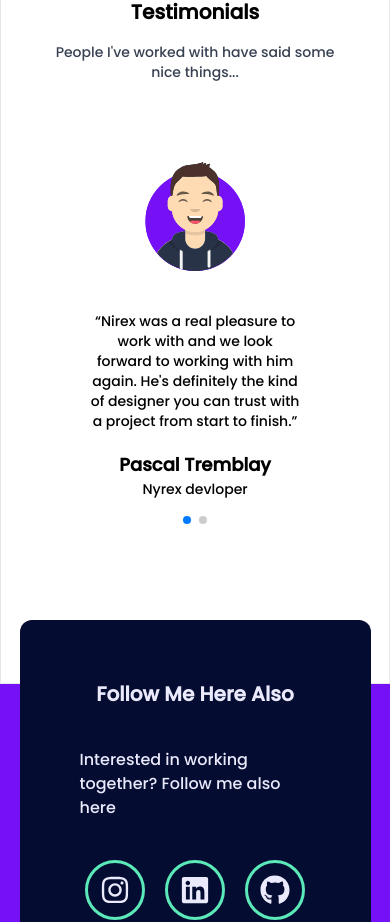
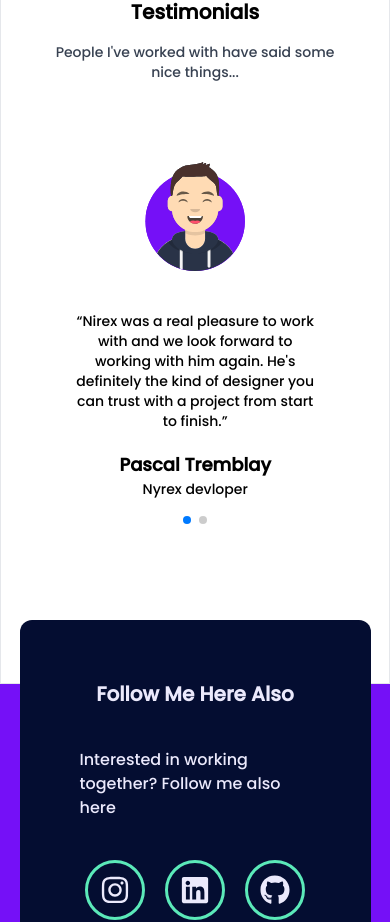
Before and after one commit to NIREX-mig/new_portfolio, a Next.js app: page / in a window 390 px wide. Shown: the part 5100-6022 px from the top of the page. Built offline with nearby package versions, Linux system fonts and the light colour scheme.

Commit message:
refactor: swiper ui

```diff
--- a/Components/Testimonial.jsx
+++ b/Components/Testimonial.jsx
@@ -21,7 +21,7 @@ const Testimonial = () => {
       </p>
       <div className="w-full lg:w-[75%] mx-auto dark:bg-bdark">
         <Swiper
-          className="w-[85%] dark:bg-bdark"
+          className="lg:w-[85%] w-[95%] dark:bg-bdark"
           modules={[ Pagination, Scrollbar]}
           spaceBetween={50}
           slidesPerView={1}
```
